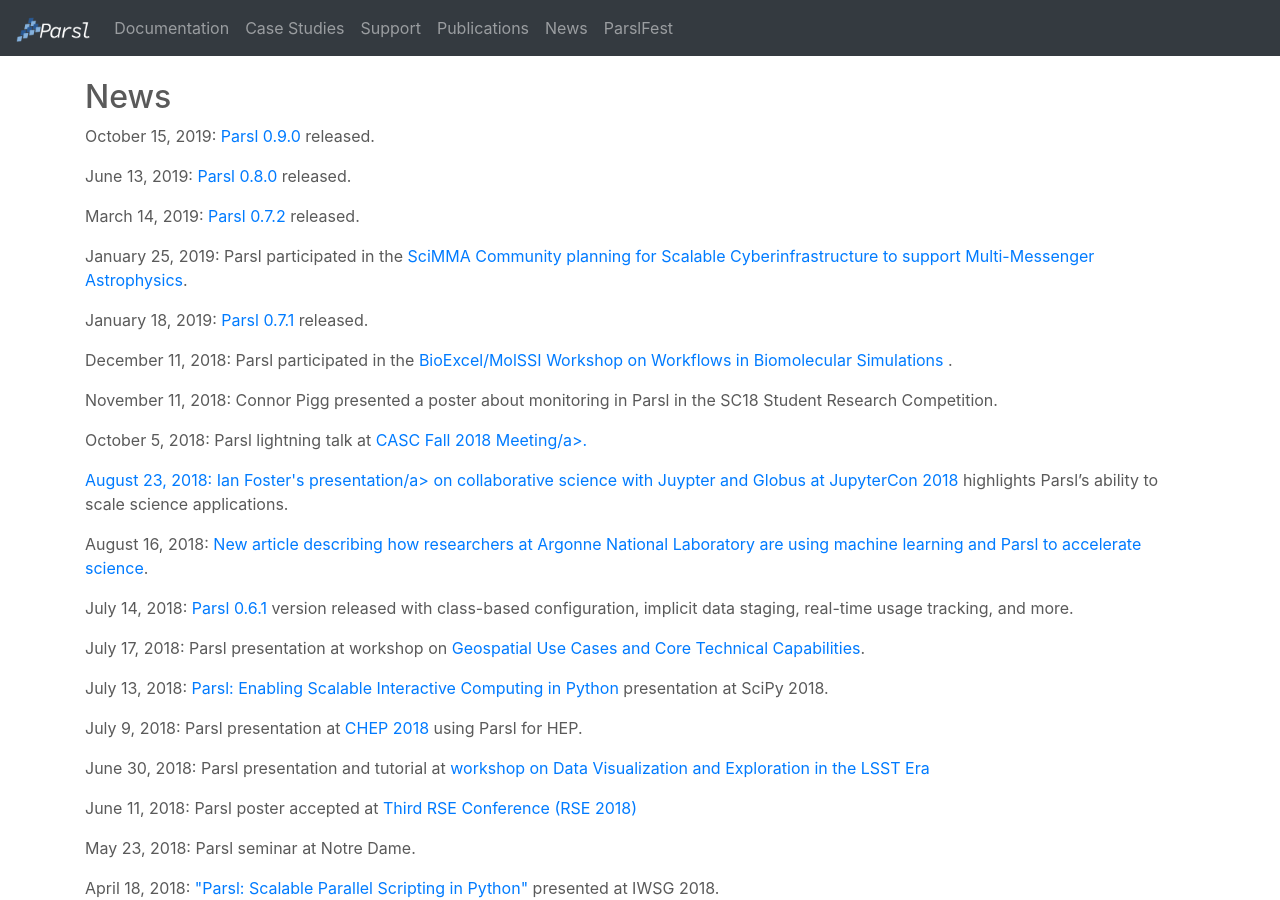
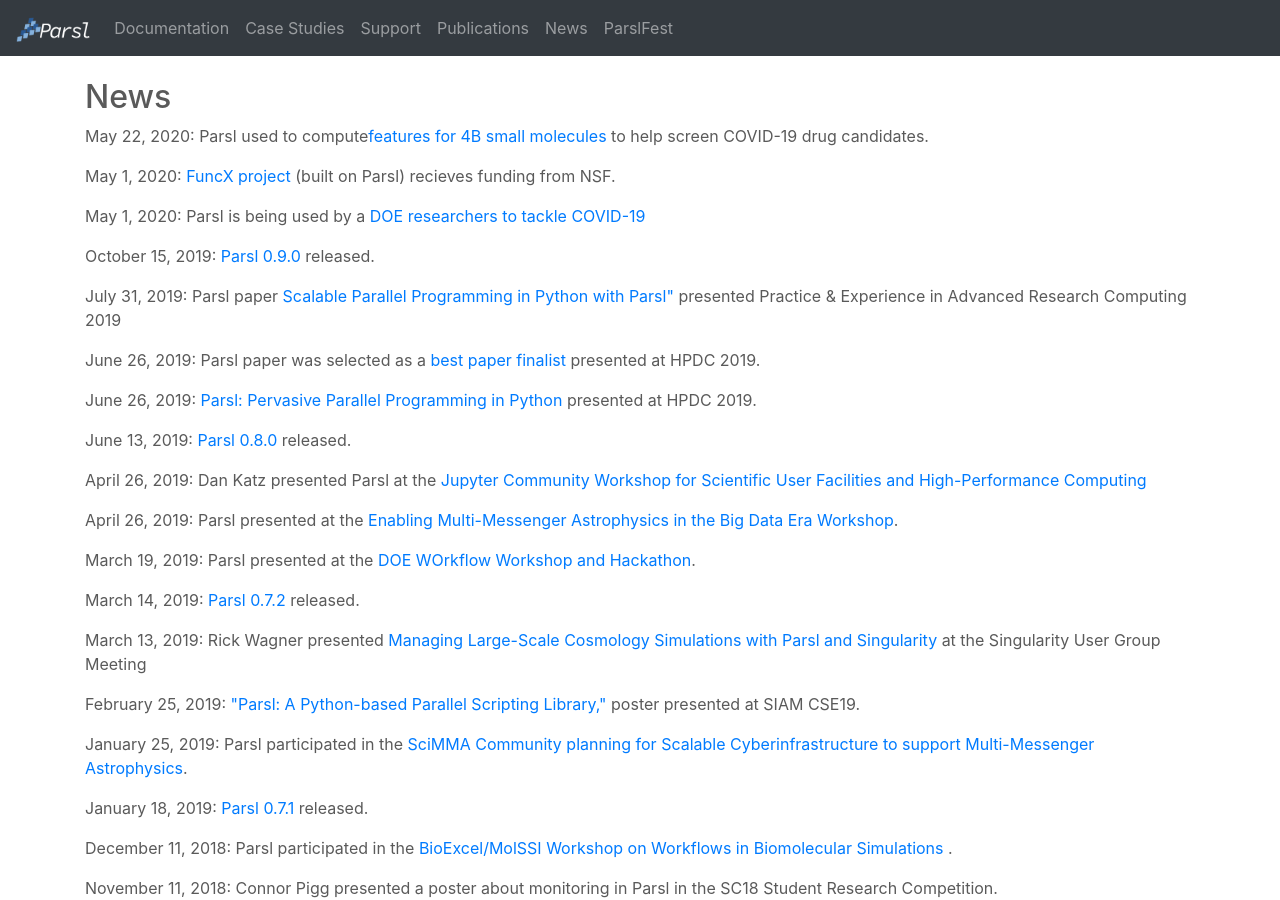
Before and after one commit to Parsl/parsl.github.io, a Jekyll site: the page built from news2.html, in a window 1280 px wide and 900 px high. Built offline with Jekyll 4.4.1, drawn with Linux system fonts in a browser that asks for light colours.

Commit message:
More news

```diff
--- a/news2.html
+++ b/news2.html
@@ -17,23 +17,96 @@
       </div>
       -->
 
+        <div class="news-info">
+        <p><span class="name">May 22, 2020:</span>
+          Parsl used to compute<a href='https://2019-ncovgroup.github.io/data/'>features for 4B small molecules</a> to help screen COVID-19 drug candidates.
+        </p>
+      </div>
+
+       <div class="news-info">
+        <p><span class="name">May 1, 2020:</span>
+          <a href='www.funcx.org'>FuncX project</a> (built on Parsl) recieves funding from NSF.
+        </p>
+      </div>
+
+       <div class="news-info">
+        <p><span class="name">May 1, 2020:</span>
+          Parsl is being used by a <a href='https://science.osti.gov/-/media/ascr/ascac/pdf/meetings/202004/ASCAC-COVID-202004.pdf'>DOE researchers to tackle COVID-19</a>
+        </p>
+      </div>
+
       <div class="news-info">
         <p><span class="name">October 15, 2019:</span>
           <a href='https://pypi.org/project/parsl/0.9.0'>Parsl 0.9.0</a> released.
         </p>
       </div>
 
+
       <div class="news-info">
+        <p><span class="name">July 31, 2019:</span>
+          Parsl paper <a href='http://www.hpdc.org/2019/program/'>Scalable Parallel Programming in Python with Parsl"</a> presented Practice & Experience in Advanced Research Computing 2019
+        </p>
+      </div>
+
+
+      <div class="news-info">
+        <p><span class="name">June 26, 2019:</span>
+          Parsl paper was selected as a <a href='http://www.hpdc.org/2019/program/'>best paper finalist</a> presented at HPDC 2019.
+        </p>
+      </div>
+
+      <div class="news-info">
+        <p><span class="name">June 26, 2019:</span>
+          <a href='http://www.hpdc.org/2019/program/'>Parsl: Pervasive Parallel Programming in Python</a> presented at HPDC 2019.
+        </p>
+      </div>
+
+       <div class="news-info">
         <p><span class="name">June 13, 2019:</span>
           <a href='https://pypi.org/project/parsl/0.8.0'>Parsl 0.8.0</a> released.
         </p>
       </div>
 
+
+
       <div class="news-info">
+        <p><span class="name">April 26, 2019:</span>
+          Dan Katz presented Parsl at the <a href='https://jupyter-workshop-2019.lbl.gov/home'>Jupyter Community Workshop for Scientific User Facilities and High-Performance Computing</a>
+        </p>
+      </div>
+
+       <div class="news-info">
+        <p><span class="name">April 26, 2019:</span>
+          Parsl presented at the <a href='http://www.stsci.edu/contents/events/stsci/2019/april/enabling-multi-messenger-astrophysics-in-the-big-data-era'>Enabling Multi-Messenger Astrophysics in the Big Data Era Workshop</a>.
+        </p>
+      </div>
+
+
+       <div class="news-info">
+        <p><span class="name">March 19, 2019:</span>
+          Parsl presented at the <a href='https://www.sandia.gov/saw/Workshop2019.html'>DOE WOrkflow Workshop and Hackathon</a>.
+        </p>
+      </div>
+
+
+       <div class="news-info">
         <p><span class="name">March 14, 2019:</span>
           <a href='https://pypi.org/project/parsl/0.7.2/'>Parsl 0.7.2</a> released.
         </p>
       </div>
+
+      <div class="news-info">
+        <p><span class="name">March 13, 2019:</span>
+       Rick Wagner presented <a href=''>Managing Large-Scale Cosmology Simulations with Parsl and Singularity</a> at the Singularity User Group Meeting
+        </p>
+      </div>
+
+     <div class="news-info">
+        <p><span class="name">February 25, 2019:</span>
+          <a href='https://doi.org/10.6084/m9.figshare.7016936.v1'>"Parsl: A Python-based Parallel Scripting Library,"</a> poster presented at SIAM CSE19.
+        </p>
+      </div>
+
 
       <div class="news-info">
         <p><span class="name">January 25, 2019:</span>
```
